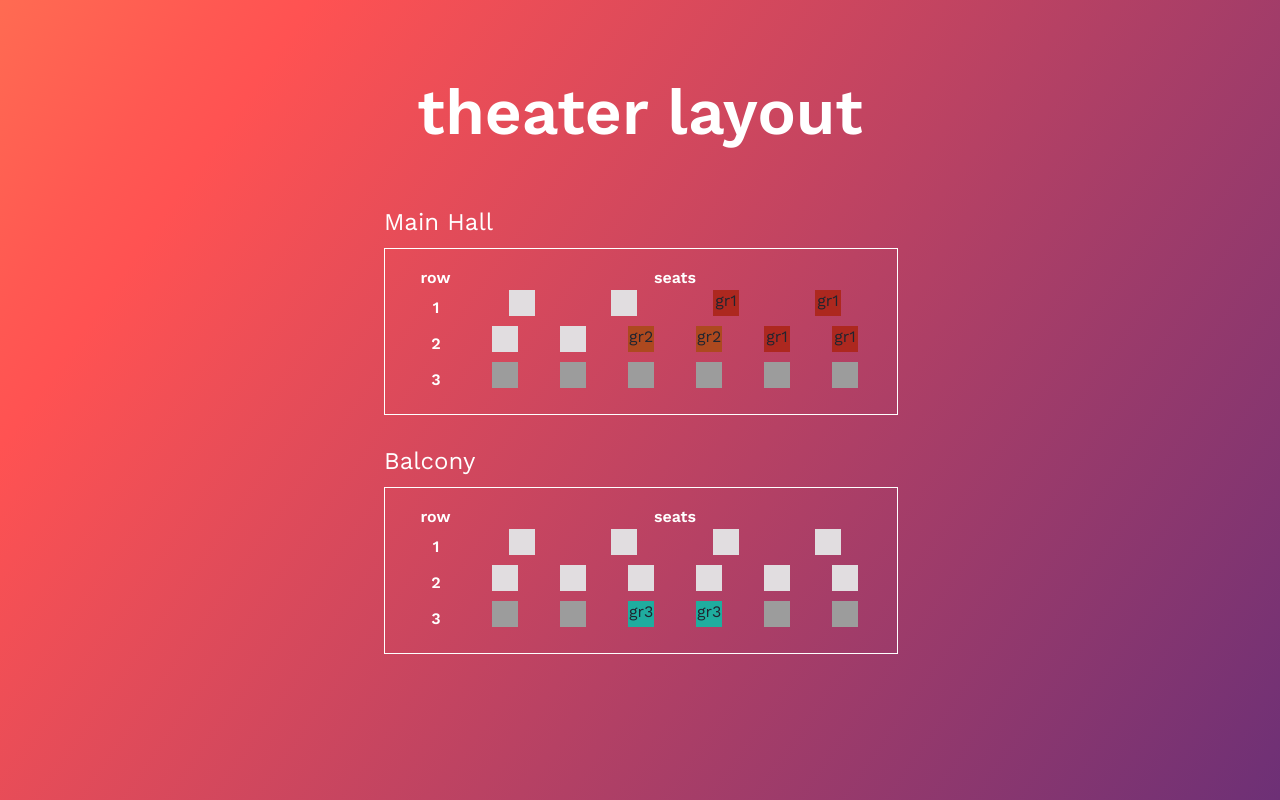
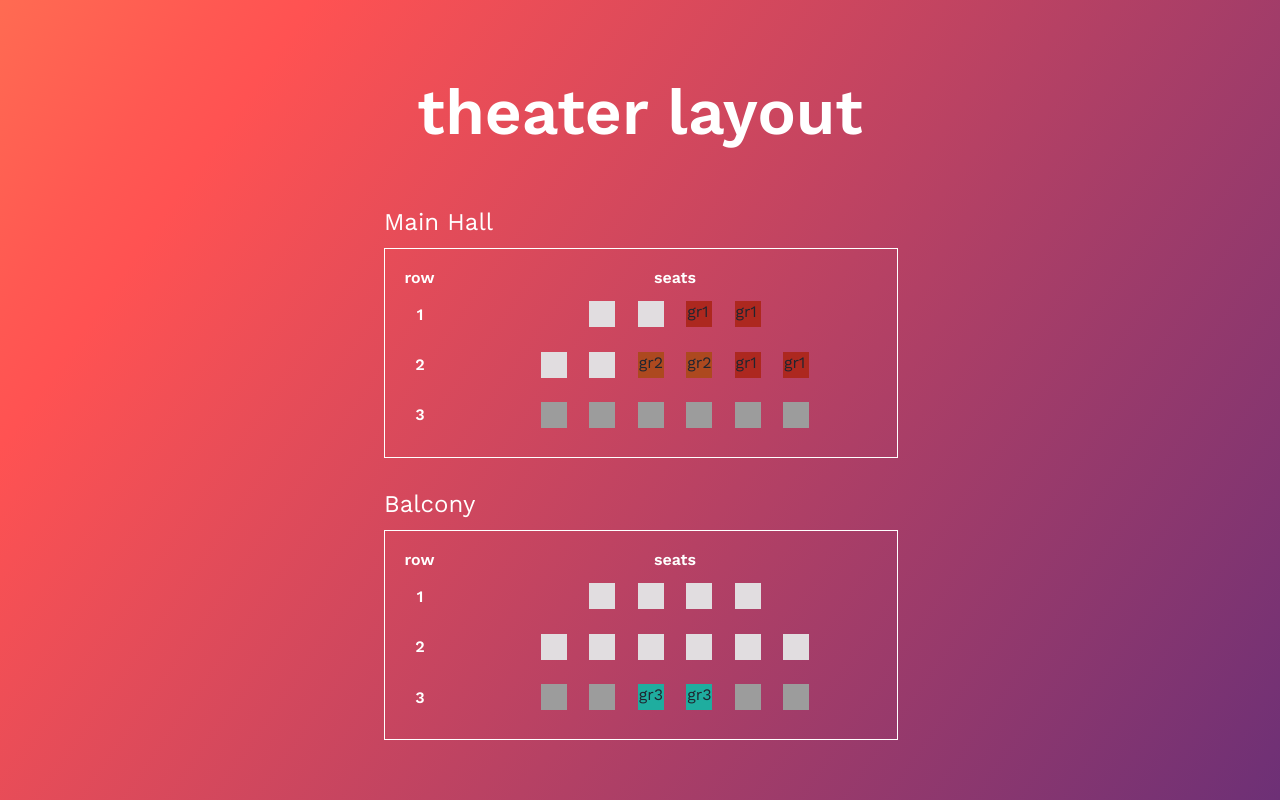
Before and after one commit to AlenaAlyona/theater_vue, a Vue app: page / in a window 1280 px wide. Built offline with nearby package versions, Linux system fonts and the light colour scheme.

Commit message:
made style adjustments for section component

```diff
--- a/src/components/Section.vue
+++ b/src/components/Section.vue
@@ -94,7 +94,7 @@ export default {
 
 table {
   width: 100%;
-  padding: 1rem;
+  padding: 1rem 0;
 }
 
 .thRow {
@@ -112,18 +112,18 @@ table {
   width: 100%;
   height: 100%;
   display: inline-flex;
-  justify-content: space-evenly;
+  justify-content: center;
   text-align: center;
   flex-shrink: 1;
   flex-wrap: wrap;
 }
 
 .sectionSeat {
-  /* background: #e1dde0; */
   width: 1.5rem;
   height: 1.5rem;
   text-align: center;
-  margin: auto;
   color: #202530;
+  display: flex;
+  margin: 0.7rem;
 }
 </style>
```
